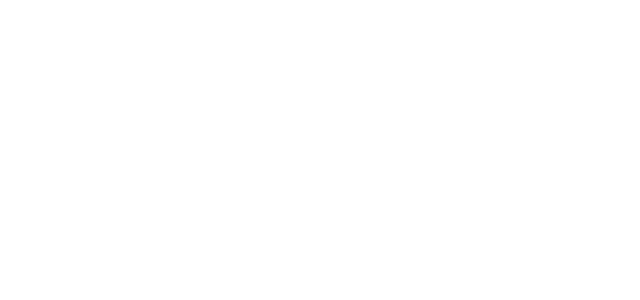
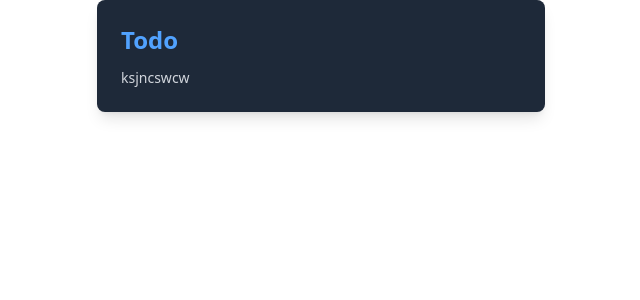
Before and after one commit to dipa-ghosh11/To-Do-App, a React (Vite) app in the folder Frontend/: page /project in a window 1280 px wide. Before the commit this address had no page. Shown: the top 300 px of the page, without its empty margins (319-959 px from the left). Built offline with nearby package versions, Linux system fonts and the light colour scheme.

Commit message:
New file added

```diff
--- a/Frontend/src/App.jsx
+++ b/Frontend/src/App.jsx
@@ -1,4 +1,5 @@
 import './App.css'
+import ProjectCard from './components/ProjectCard.jsx'
 import AuthPage from './pages/AuthPage.jsx'
 import HomePage from './pages/HomePage.jsx'
 import { BrowserRouter as Router, Routes, Route } from 'react-router-dom'
@@ -12,6 +13,7 @@ function App() {
         <Routes>
           <Route path="/" element={<HomePage />}/>
           <Route path="/auth" element={<AuthPage/>}/>
+          <Route path="/project" element={<ProjectCard name="Todo" description="ksjncswcw"/>}/>
         </Routes>
       </Router>
     </>
--- /dev/null
+++ b/Frontend/src/components/ProjectCard.jsx
@@ -0,0 +1,12 @@
+import React from 'react';
+
+const ProjectCard = ({ name, description }) => {
+    return (
+        <div className="bg-gray-800 p-6 rounded-lg shadow-lg max-w-md w-full mx-auto hover:shadow-xl transition-shadow">
+            <h2 className="text-2xl font-bold text-blue-400 mb-3">{name}</h2>
+            <p className="text-gray-300 text-sm">{description}</p>
+        </div>
+    );
+};
+
+export default ProjectCard;
```
Also changed, not shown: Frontend/src/pages/ProjectList.jsx (added), Frontend/src/pages/TaskList.jsx (added), Frontend/src/pages/UserList.jsx (added).
